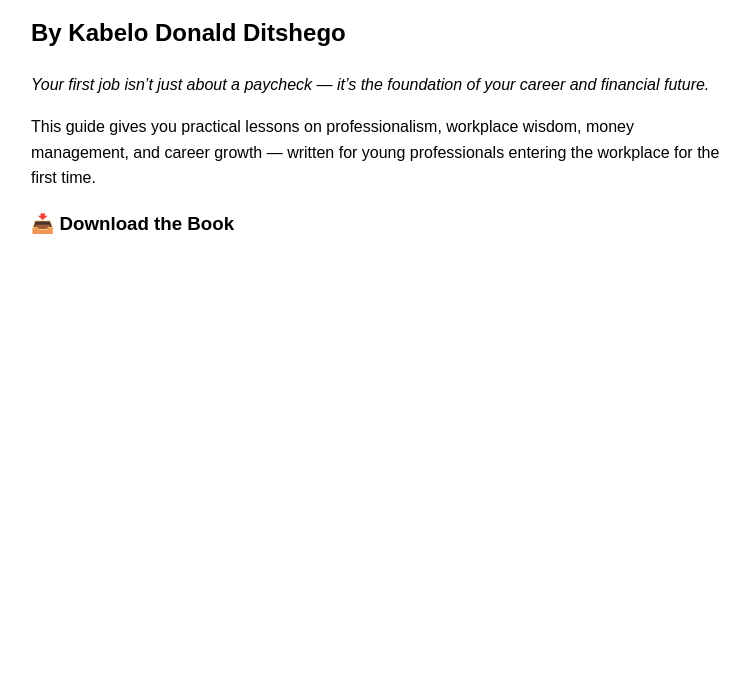
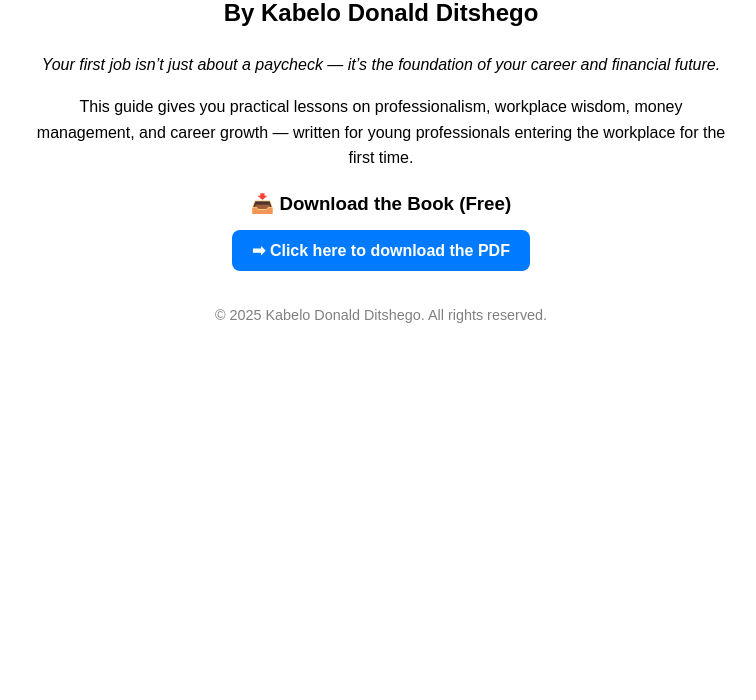
Before and after one commit to kabelodonald237-cell/first-job-survival-guide, a plain HTML site: page index.html in a window 1280 px wide. Shown: the part 100-800 px from the top of the page, without its empty margins (259-1015 px from the left). Drawn offline with Linux system fonts and the light colour scheme.

Commit message:
Update index.html

```diff
--- a/index.html
+++ b/index.html
@@ -3,20 +3,29 @@
 <head>
   <meta charset="UTF-8">
   <meta name="viewport" content="width=device-width, initial-scale=1.0">
-  <meta name="description" content="First Job Survival Guide by Kabelo Donald Ditshego — A practical handbook to help young professionals thrive in their first workplace.">
-  <meta name="google-site-verification" content="cgcHIZs-Tpojkv3rokdt2TBfLi-MlXjddMJAs434a5E" />
+  <meta name="description" content="First Job Survival Guide by Kabelo Donald Ditshego — A free handbook to help young professionals thrive in their first workplace.">
   <title>First Job Survival Guide</title>
 </head>
-<body style="font-family: Arial, sans-serif; max-width: 700px; margin: auto; line-height: 1.6; padding: 20px;">
+<body style="font-family: Arial, sans-serif; max-width: 700px; margin: auto; line-height: 1.6; text-align: center;">
 
   <h1>📘 First Job Survival Guide</h1>
   <h2>By Kabelo Donald Ditshego</h2>
 
   <p><em>Your first job isn’t just about a paycheck — it’s the foundation of your career and financial future.</em></p>
 
+  <p>This guide gives you practical lessons on professionalism, workplace wisdom, money management, and career growth — written for young professionals entering the workplace for the first time.</p>
+
+  <h3>📥 Download the Book (Free)</h3>
   <p>
-    This guide gives you practical lessons on professionalism, workplace wisdom, money management,
-    and career growth — written for young professionals entering the workplace for the first time.
+    <a href="first_job_survival_guide_expanded.pdf" download
+       style="background: #007BFF; color: white; padding: 12px 20px; border-radius: 8px; text-decoration: none; font-weight: bold;">
+       ➡ Click here to download the PDF
+    </a>
   </p>
 
-  <h3>📥 Download the Book
+  <footer style="margin-top: 40px; font-size: 0.9em; color: gray;">
+    © 2025 Kabelo Donald Ditshego. All rights reserved.
+  </footer>
+
+</body>
+</html>
```
